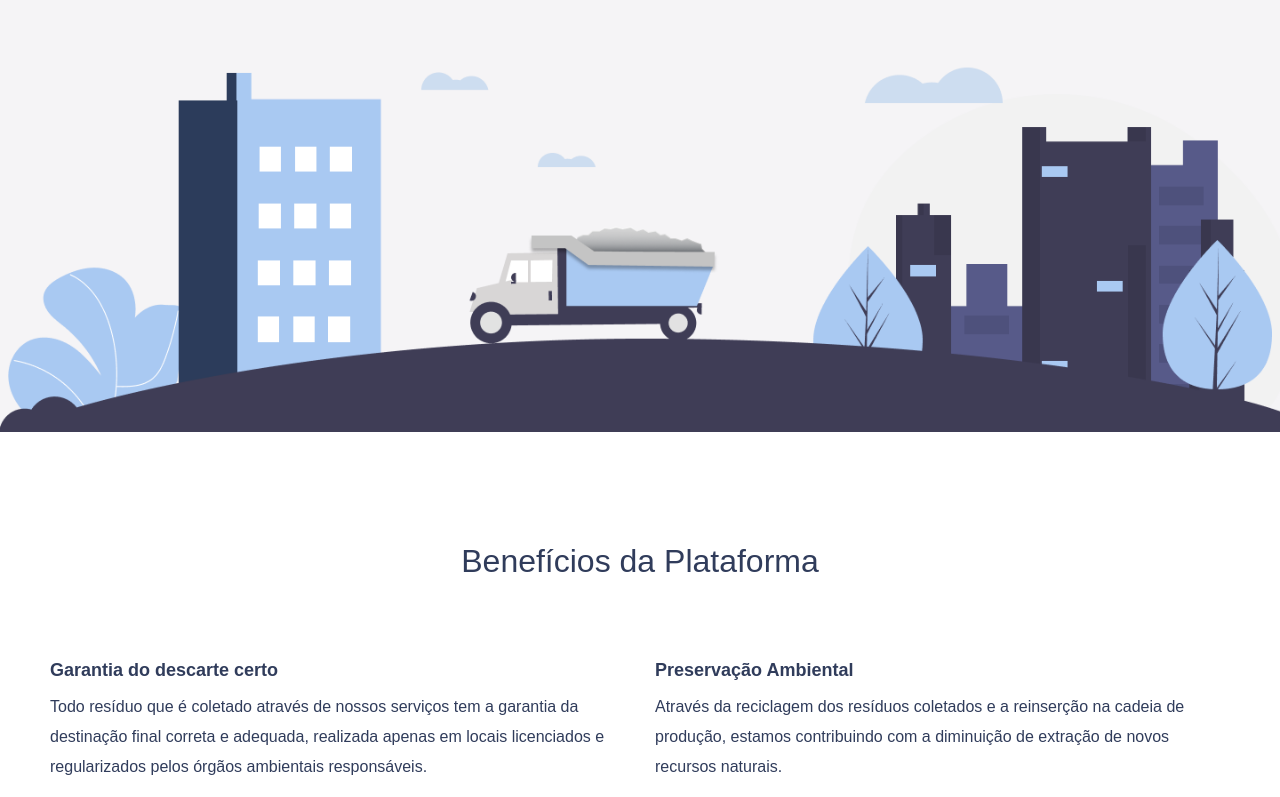
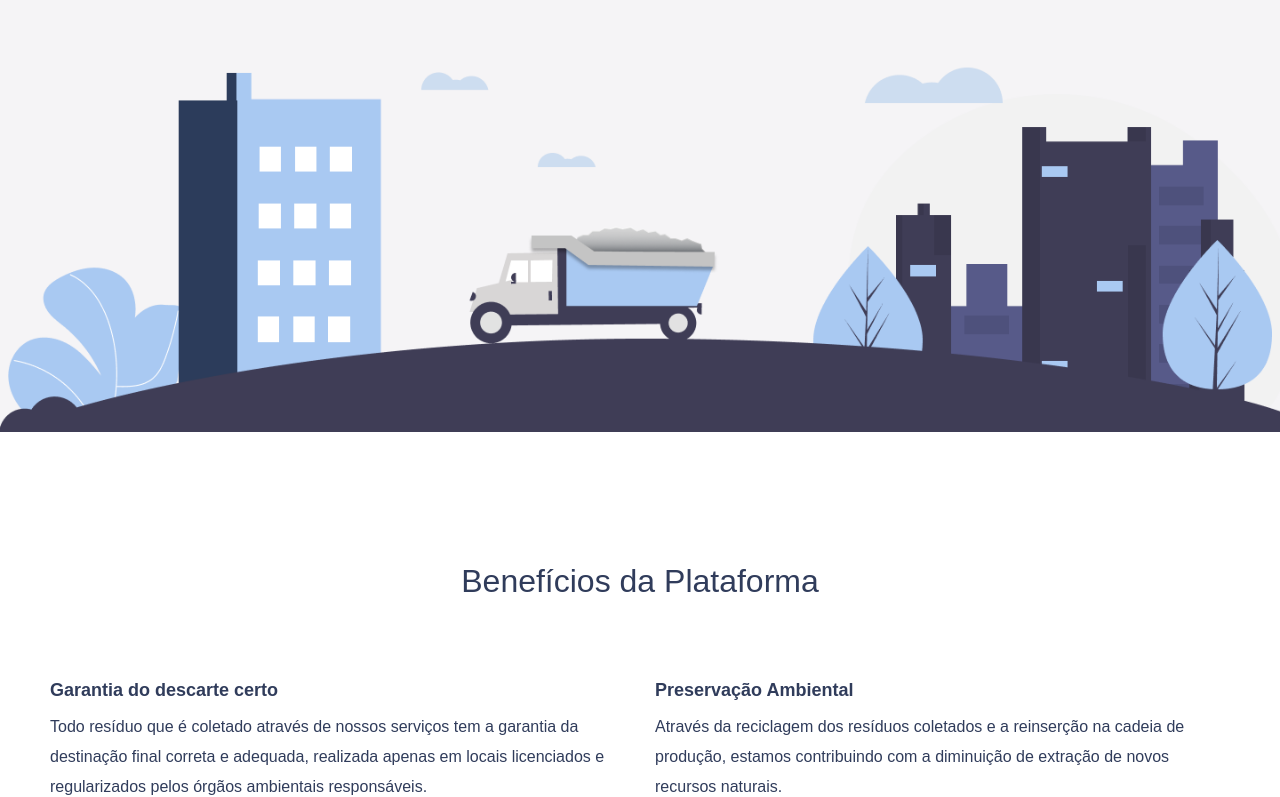
Before and after one commit to aceleradora-TW/descarte-certo, a React (Create React App) app in the folder frontend/: page / in a window 1280 px wide. Shown: the part 414-1211 px from the top of the page. Built offline with nearby package versions, Linux system fonts and the light colour scheme.

Commit message:
Arrumando posicao ancora beneficios

```diff
--- a/frontend/src/components/Benefits/index.css
+++ b/frontend/src/components/Benefits/index.css
@@ -1,7 +1,7 @@
 .title {
     text-align: center;
-    margin-top: 60px;
     margin-bottom: 80px;
+    padding-top: 80px;
     font-size: 32px
 }
 
```
